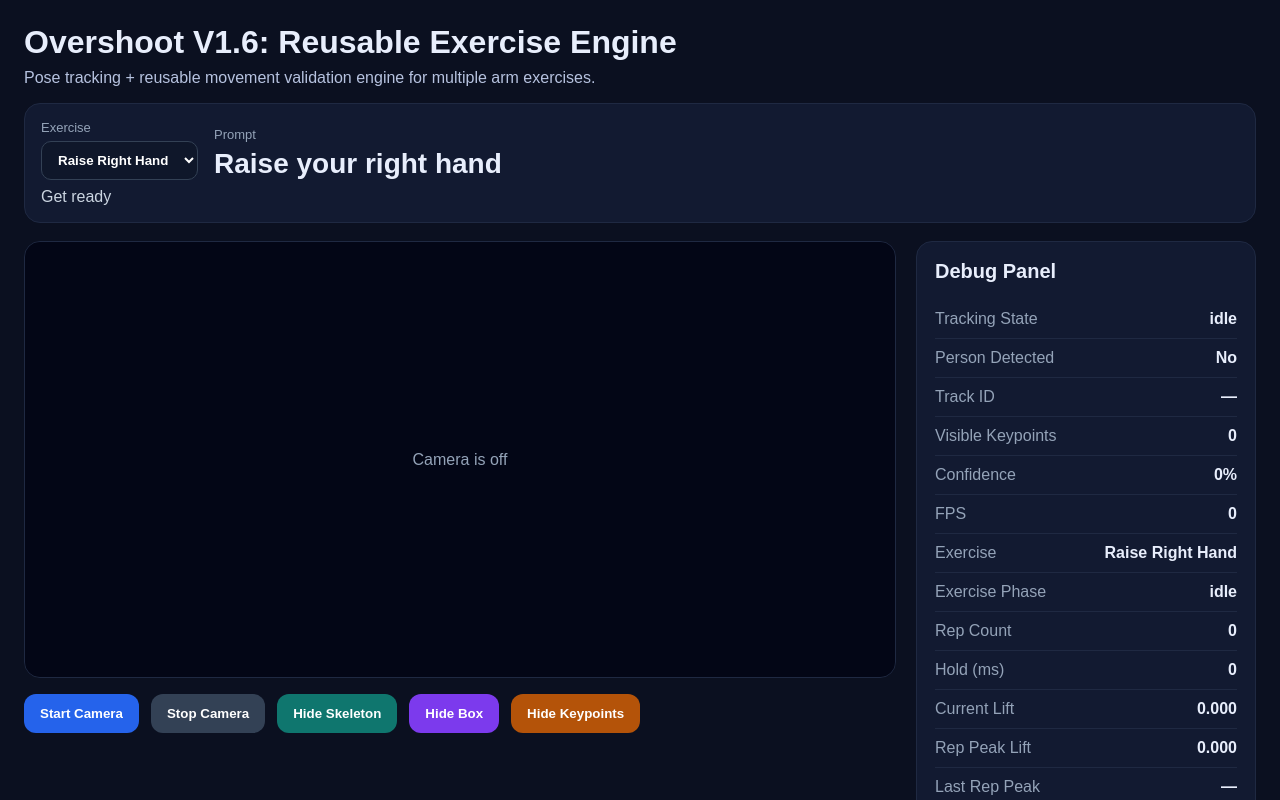
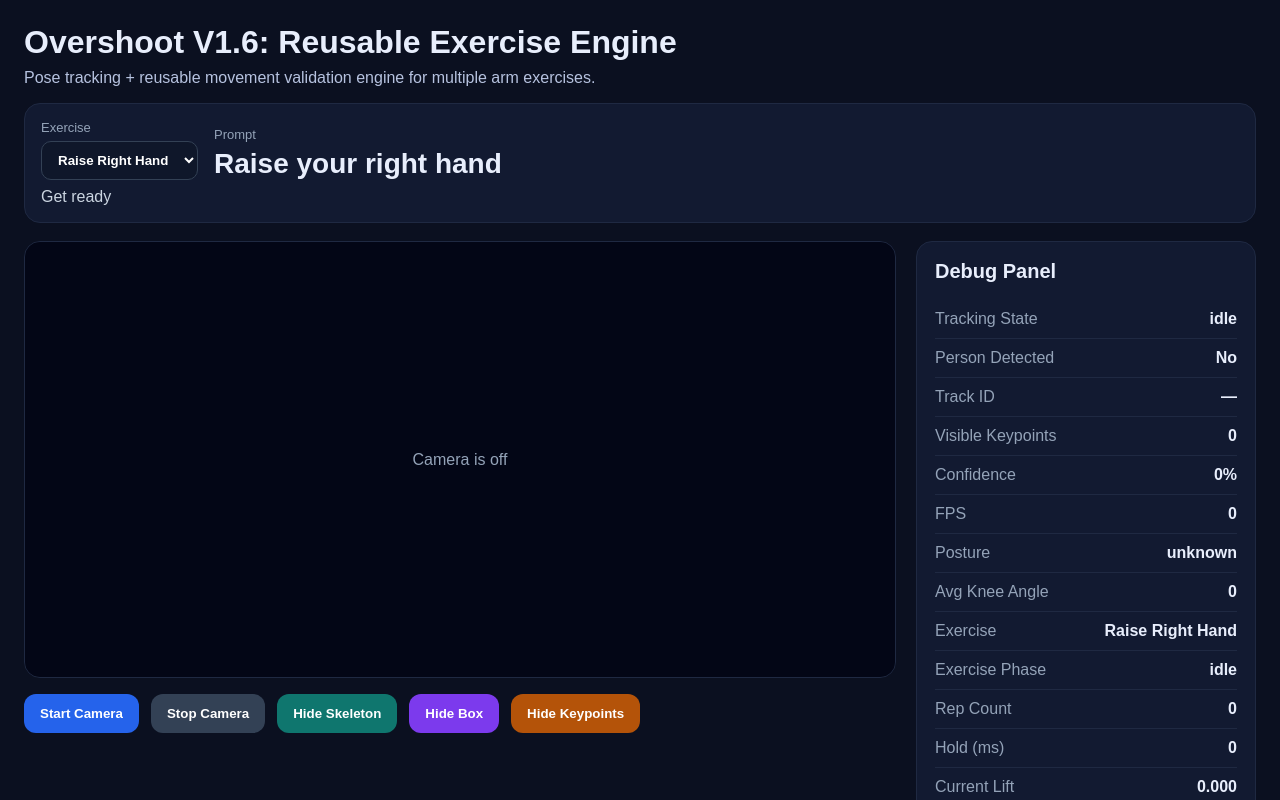
Before and after one commit to neerajgrotra-sketch/senior-motion-ai, a Next.js app: page / in a window 1280 px wide. Shown: the top 800 px of the page. Built offline with nearby package versions, Linux system fonts and the light colour scheme.

Commit message:
PoseTrackerPage.tsx

```diff
--- a/components/PoseTrackerPage.tsx
+++ b/components/PoseTrackerPage.tsx
@@ -63,6 +63,8 @@ export default function PoseTrackerPage() {
   trackId: null,
   confidence: 0,
   visibleKeypoints: 0,
+  posture: 'unknown',
+  avgKneeAngle: 0,
   exerciseId: DEFAULT_EXERCISE_ID,
   exercisePhase: 'idle',
   repCount: 0,
@@ -73,7 +75,6 @@ export default function PoseTrackerPage() {
   lastRepPeakLift: null,
   sessionPeakLift: 0
 });
-
   useEffect(() => {
     return () => {
       stopCamera();
@@ -87,6 +88,8 @@ export default function PoseTrackerPage() {
 setDebug((prev) => ({
   ...prev,
   exerciseId: selectedExercise.id,
+  posture: 'unknown',
+  avgKneeAngle: 0,
   exercisePhase: 'idle',
   repCount: 0,
   holdMs: 0,
@@ -183,6 +186,8 @@ export default function PoseTrackerPage() {
   trackId: null,
   confidence: 0,
   visibleKeypoints: 0,
+  posture: 'unknown',
+  avgKneeAngle: 0,
   exerciseId: selectedExercise.id,
   exercisePhase: 'idle',
   repCount: 0,
@@ -249,6 +254,8 @@ export default function PoseTrackerPage() {
   trackId: null,
   confidence: 0,
   visibleKeypoints: 0,
+  posture: 'unknown',
+  avgKneeAngle: 0,
   exerciseId: selectedExercise.id,
   exercisePhase: 'idle',
   repCount: 0,
@@ -327,6 +334,8 @@ export default function PoseTrackerPage() {
   trackId: smoothed.id,
   confidence: smoothed.confidence,
   visibleKeypoints: visibleKeypointCount(smoothed.keypoints),
+  posture: stableFeatures.posture,
+  avgKneeAngle: stableFeatures.avgKneeAngle,
   exerciseId: selectedExercise.id,
   exercisePhase: machineRef.current.phase,
   repCount: machineRef.current.repCount,
@@ -351,6 +360,8 @@ export default function PoseTrackerPage() {
   trackId: null,
   confidence: 0,
   visibleKeypoints: 0,
+  posture: 'unknown',
+  avgKneeAngle: 0,
   exerciseId: selectedExercise.id,
   exercisePhase: 'lost',
   holdMs: 0,
@@ -563,10 +574,14 @@ export default function PoseTrackerPage() {
             <Metric label="Tracking State" value={debug.tracking} />
             <Metric label="Person Detected" value={debug.personDetected ? 'Yes' : 'No'} />
             <Metric label="Track ID" value={debug.trackId ?? '—'} />
+
            <Metric label="Visible Keypoints" value={debug.visibleKeypoints} />
 <Metric label="Confidence" value={`${(debug.confidence * 100).toFixed(0)}%`} />
 <Metric label="FPS" value={debug.fps} />
+<Metric label="Posture" value={debug.posture} />
+<Metric label="Avg Knee Angle" value={Math.round(debug.avgKneeAngle)} />
 <Metric label="Exercise" value={selectedExercise.label} />
+
             <Metric label="Exercise Phase" value={debug.exercisePhase} />
             <Metric label="Rep Count" value={debug.repCount} />
             <Metric label="Hold (ms)" value={Math.round(debug.holdMs)} />
```
Lines whose indentation alone changed are shown as unchanged.
